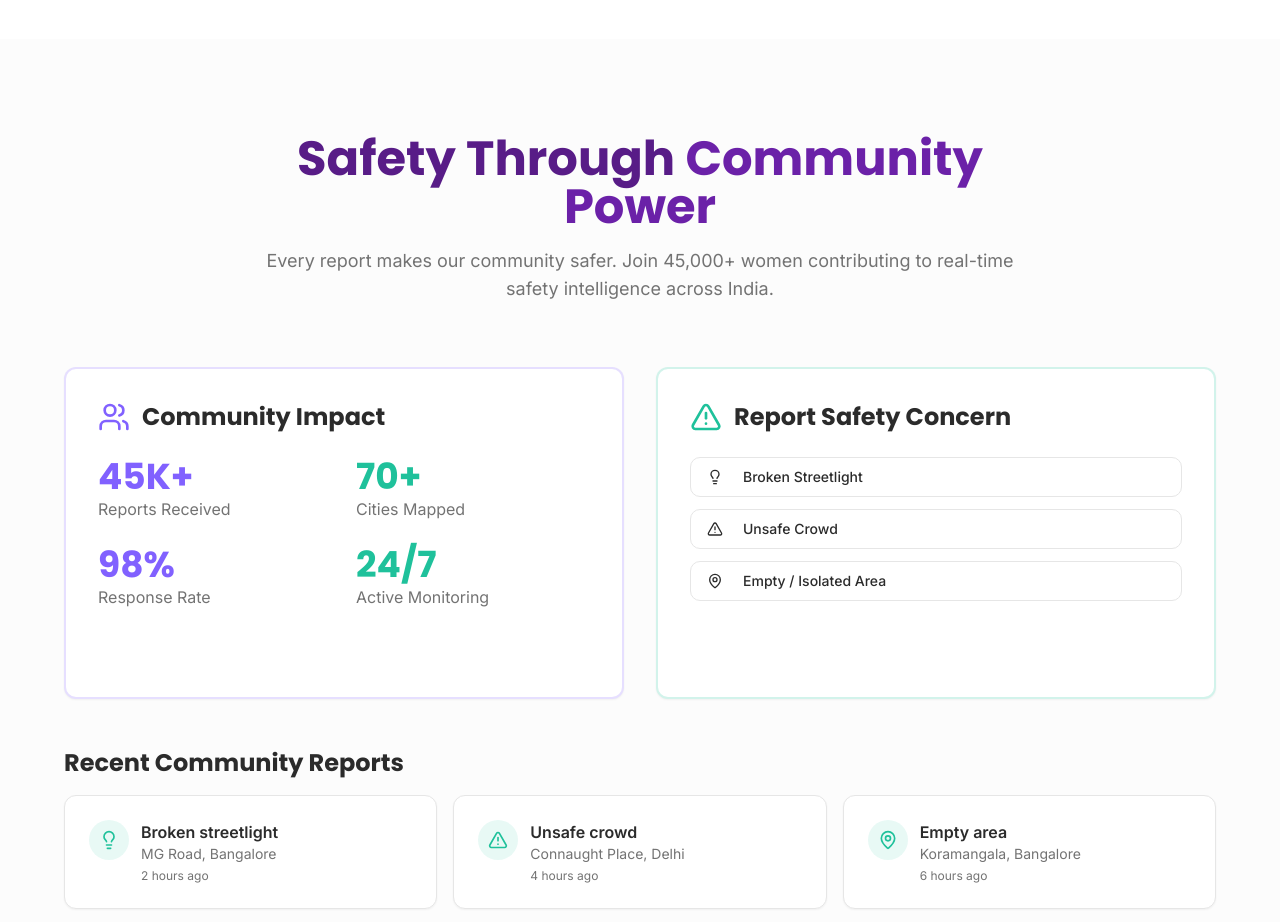
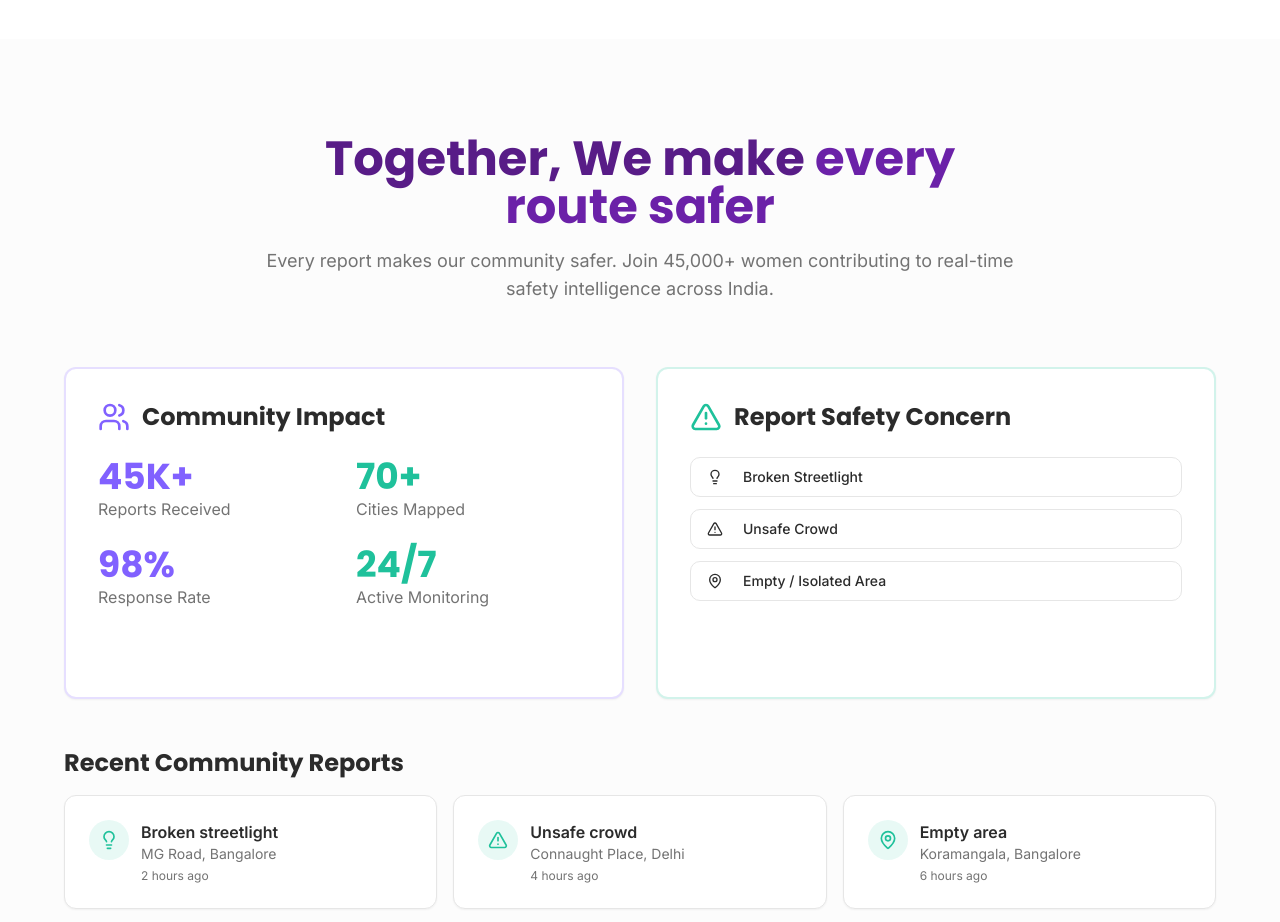
Before and after one commit to srijit0847-bit/rakshak-ai-safety-hub, a React (Vite) app: page / in a window 1280 px wide. Shown: the part 3160-4082 px from the top of the page. Built offline with nearby package versions, Linux system fonts and the light colour scheme; the HTML template or start-up script is replaced by a standard one.

Commit message:
Refactor Community component heading

```diff
--- a/src/components/Community.tsx
+++ b/src/components/Community.tsx
@@ -23,9 +23,9 @@ const Community = () => {
         <div className="max-w-6xl mx-auto">
           <div className="text-center max-w-3xl mx-auto mb-16 space-y-4">
             <h2 className="font-heading font-bold text-4xl text-purple-900 md:text-5xl">
-              Safety Through{" "}
+              Together, We make{" "}
               <span className="bg-gradient-primary bg-clip-text text-purple-800">
-                Community Power
+                every route safer
               </span>
             </h2>
             <p className="text-lg text-muted-foreground">
```
